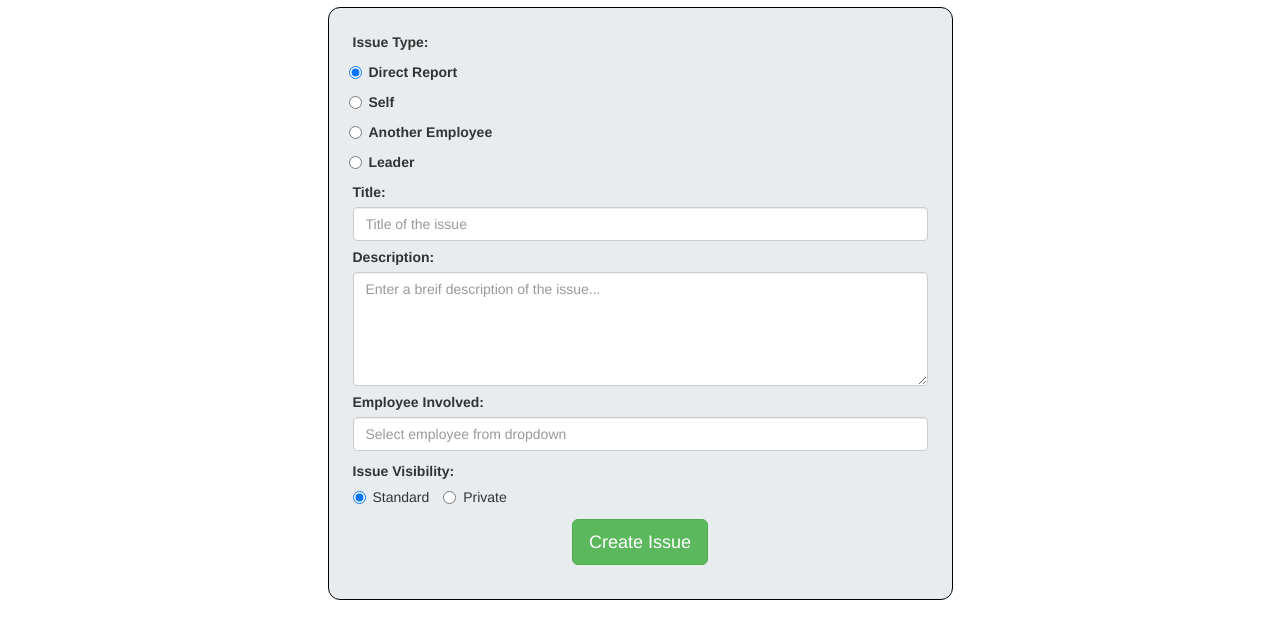
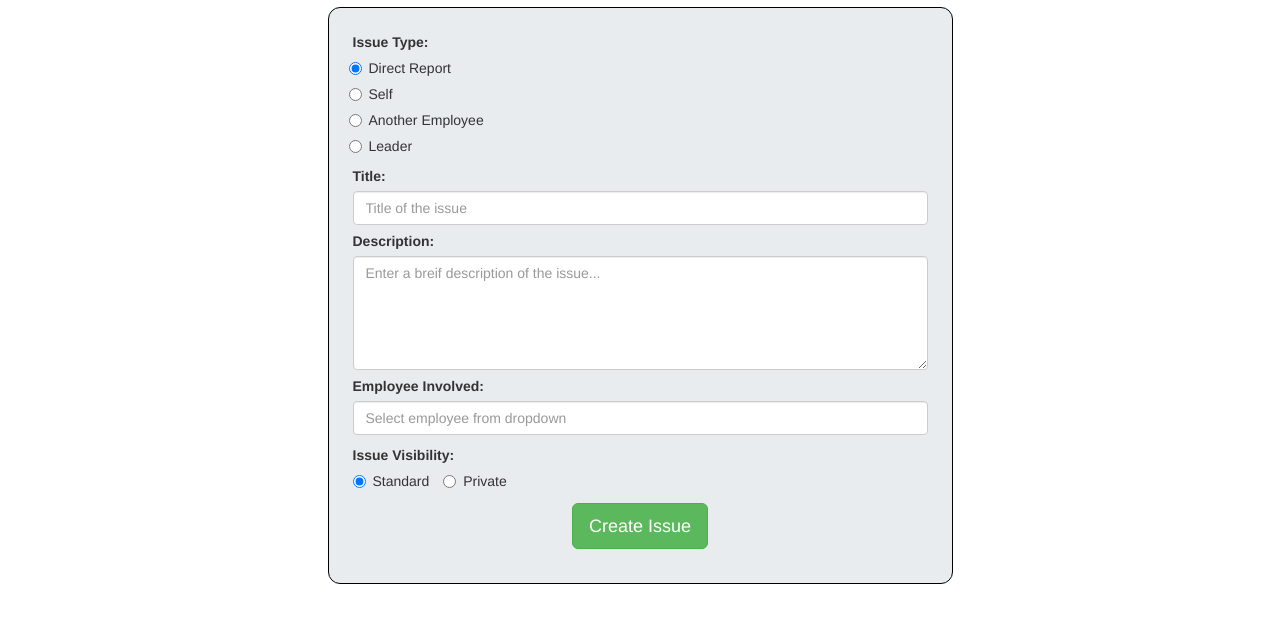
Before and after one commit to chrismcclure/chrismcclure.github.io, a plain HTML site: page createIssue.html in a window 1280 px wide. Shown: the part 115-754 px from the top of the page. Drawn offline with nearby package versions, Linux system fonts and the light colour scheme.

Commit message:
radio button styles

```diff
--- a/createIssue.html
+++ b/createIssue.html
@@ -55,10 +55,10 @@
                 <h1 class="text-center zero-top-margin"><span id="Issue-Name">Create New Issue</span> </h1>
                 <div class="main-form">
                 <p class="less-margin-bottom"><label for="issue-title" class="less-margin-bottom">Issue Type:</label>     </p>
-                <p class="margin-left less-margin-top"><label class="radio"><input type="radio" name="issueType" value="report" id="direct-report" checked>Direct Report</label></p>
-                <p class="margin-left"><label class="radio"><input type="radio" name="issueType"id="self" value="self" >Self</label>             </p>
-                <p class="margin-left"><label class="radio"><input type="radio" name="issueType" id="employee" value="employee">Another Employee</label>
-                <p class="margin-left"><label class="radio"><input type="radio" name="issueType" id="leader" value="leader">Leader</label>   </p>
+                <p class="margin-left less-margin-top less-margin-bottom"><label class="radio less-margin-bottom tiny-margin-top not-bold"><input type="radio" name="issueType" value="report" id="direct-report" checked>Direct Report</label></p>
+                <p class="margin-left less-margin-bottom"><label class="radio less-margin-bottom tiny-margin-top not-bold"><input type="radio" name="issueType"id="self" value="self" >Self</label>             </p>
+                <p class="margin-left less-margin-bottom"><label class="radio less-margin-bottom tiny-margin-top not-bold"><input type="radio" name="issueType" id="employee" value="employee">Another Employee</label>
+                <p class="margin-left less-margin-bottom"><label class="radio less-margin-bottom tiny-margin-top not-bold"><input type="radio" name="issueType" id="leader" value="leader">Leader</label>   </p>
                 <p></p>
                 <label  for="issue-title">Title:</label>
                 <input type="text" class="form-control" id="issue-title" placeholder="Title of the issue">
--- a/style/main.css
+++ b/style/main.css
@@ -36,11 +36,19 @@
 }
 
 .less-margin-bottom{
-   margin-bottom: 0px;
+   margin-bottom: 0px !important;
 }
 
 .less-margin-top{
    margin-top: 0px;
+}
+
+.tiny-margin-top{
+   margin-top: 6px !important;
+}
+
+.no-margin{
+   margin: 0 !important;
 }
 
 .padding-right-reduced{
@@ -56,7 +64,7 @@
 }
 
 .not-bold{
-   font-weight: 300;
+   font-weight: 300 !important;
 }
 
 .more-margin-top{
```
